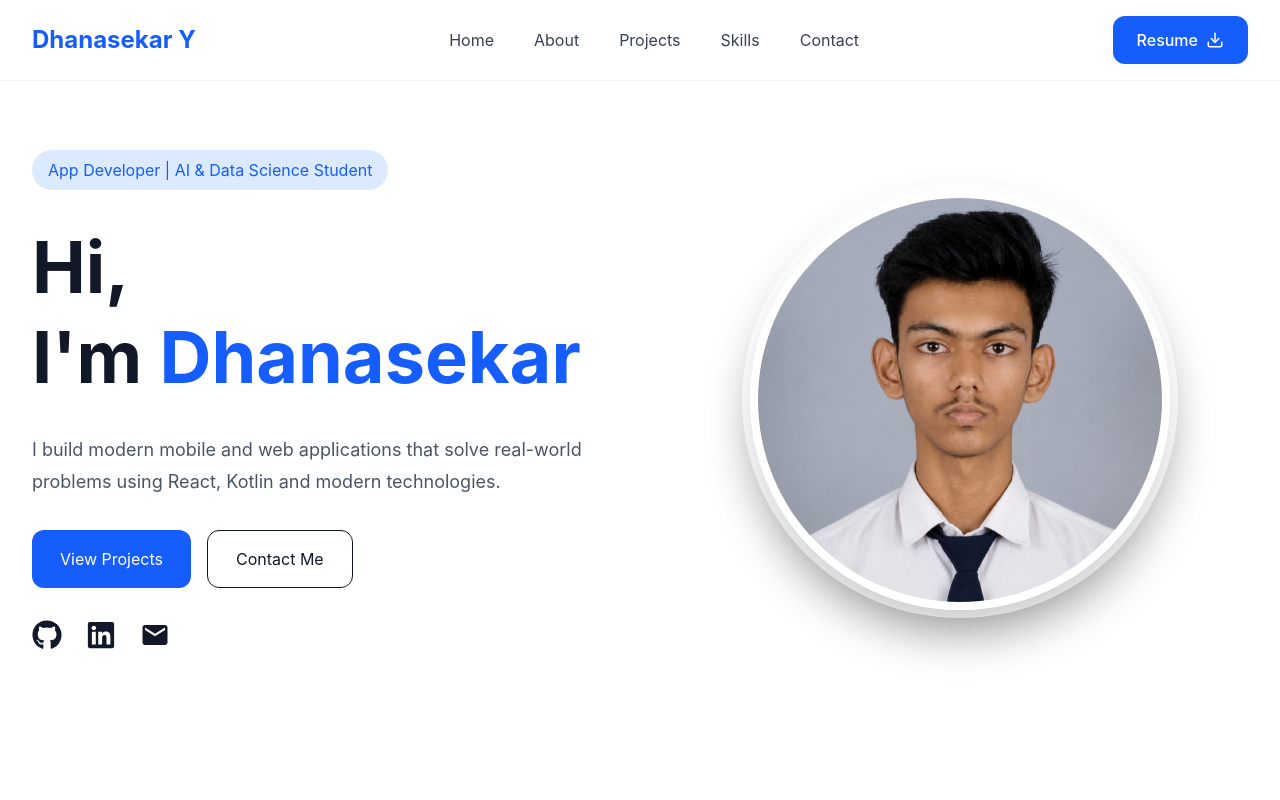
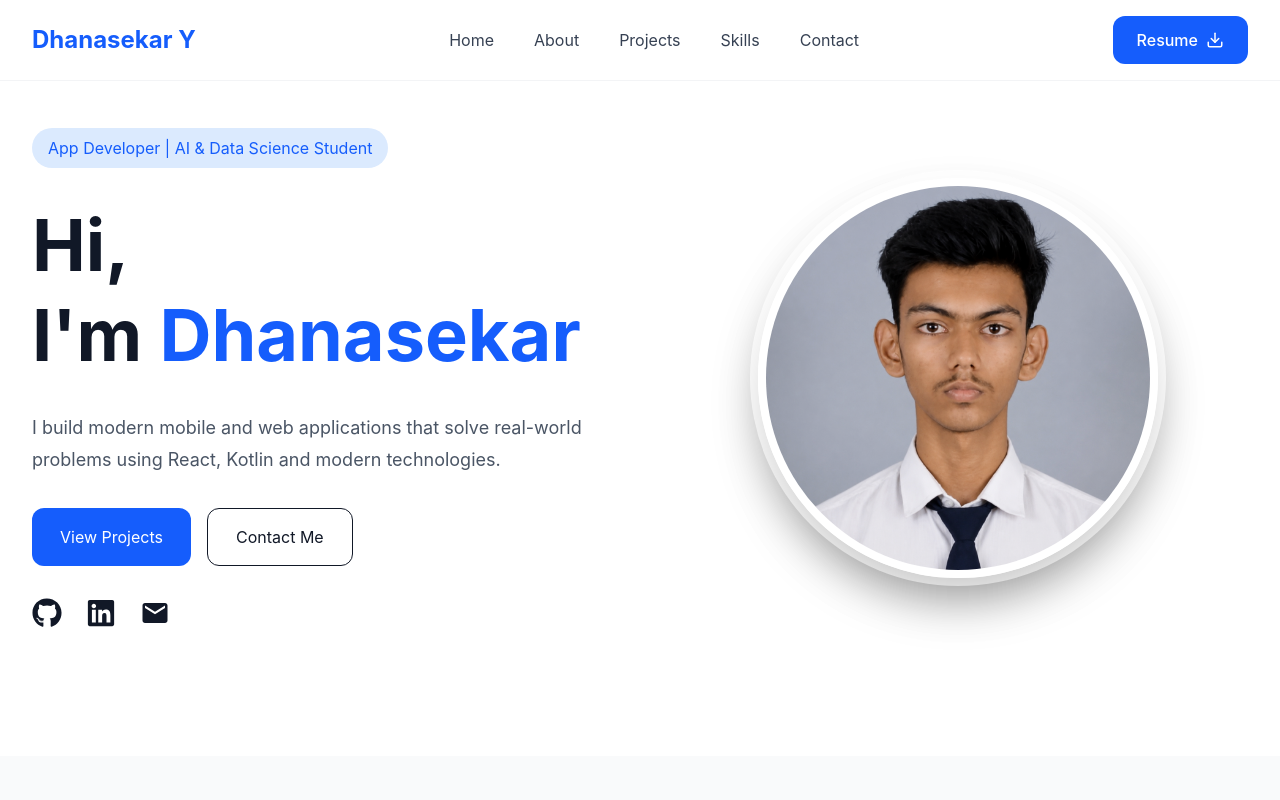
Before and after one commit to dhanasekar8363-lab/portfolio, a React app: page / in a window 1280 px wide. Shown: the top 800 px of the page. Built offline with nearby package versions, Linux system fonts and the light colour scheme; the HTML template or start-up script is replaced by a standard one.

Commit message:
latest changes

```diff
--- a/src/components/Hero.tsx
+++ b/src/components/Hero.tsx
@@ -6,9 +6,9 @@ const Hero = () => {
   return (
     <section
       id="home"
-      className="min-h-[85vh] lg:min-h-screen flex items-center bg-white"
+      className="py-24 lg:py-32 flex items-center bg-white"
     >
-      <div className="max-w-7xl mx-auto flex flex-col-reverse lg:grid lg:grid-cols-2 items-center gap-10 lg:gap-16 px-8">
+      <div className="max-w-7xl mx-auto flex flex-col-reverse lg:grid lg:grid-cols-2 items-center gap-10 lg:gap-10 xl:gap-14 px-8">
 
         <motion.div
           initial={{opacity:0,y:40}}
@@ -23,7 +23,7 @@ const Hero = () => {
 
           </span>
 
-          <h1 className="text-4xl sm:text-5xl lg:text-7xl font-bold mt-8 leading-tight">
+          <h1 className="text-4xl sm:text-5xl lg:text-6xl xl:text-7xl font-bold mt-8 leading-tight">
 
             Hi,
 
@@ -104,7 +104,7 @@ const Hero = () => {
             <img
               src="/profile/profile.png"
               alt="Dhanasekar"
-              className="w-40 h-40 sm:w-48 sm:h-48 lg:w-[420px] lg:h-[420px] rounded-full object-cover border-8 border-white shadow-2xl"
+              className="w-40 h-40 sm:w-48 sm:h-48 lg:w-[360px] lg:h-[360px] xl:w-[400px] xl:h-[400px] rounded-full object-cover border-8 border-white shadow-2xl"
             />
           </div>
 
```
